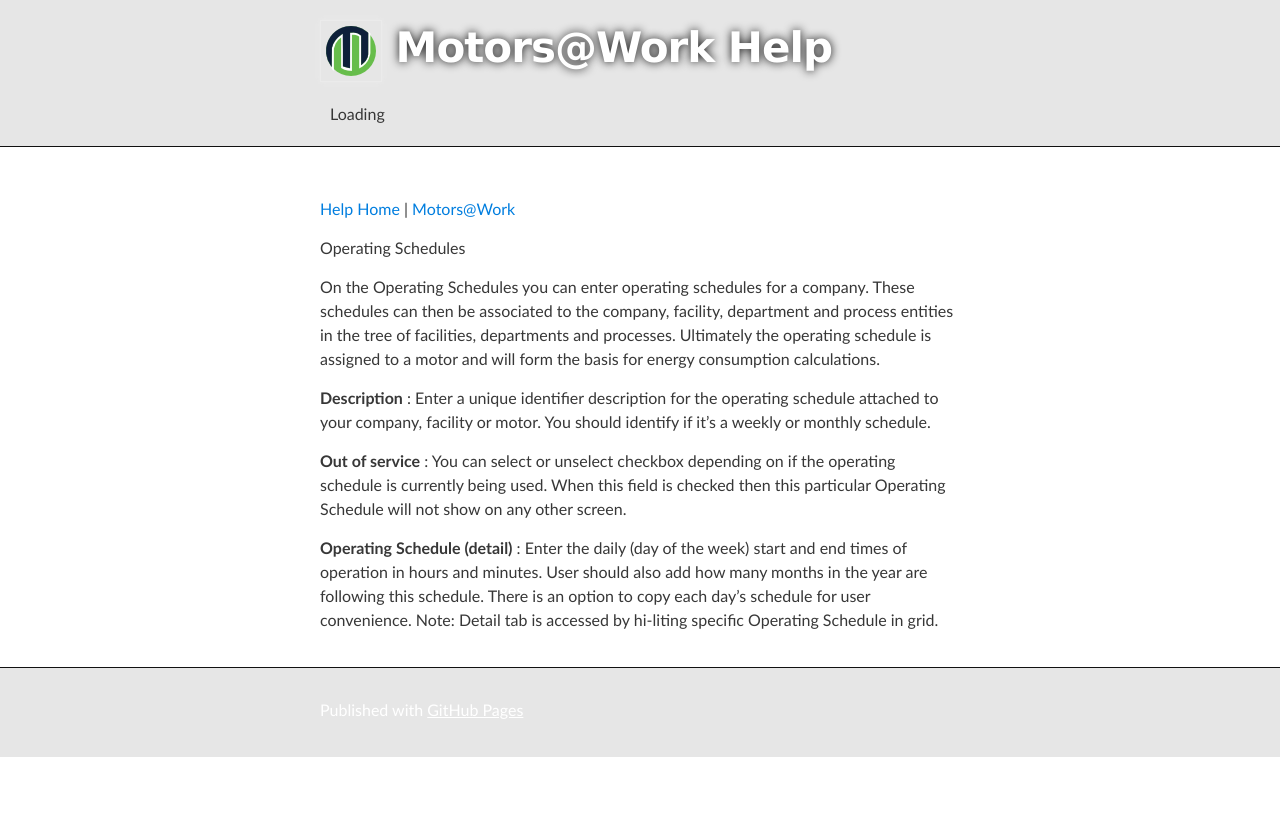
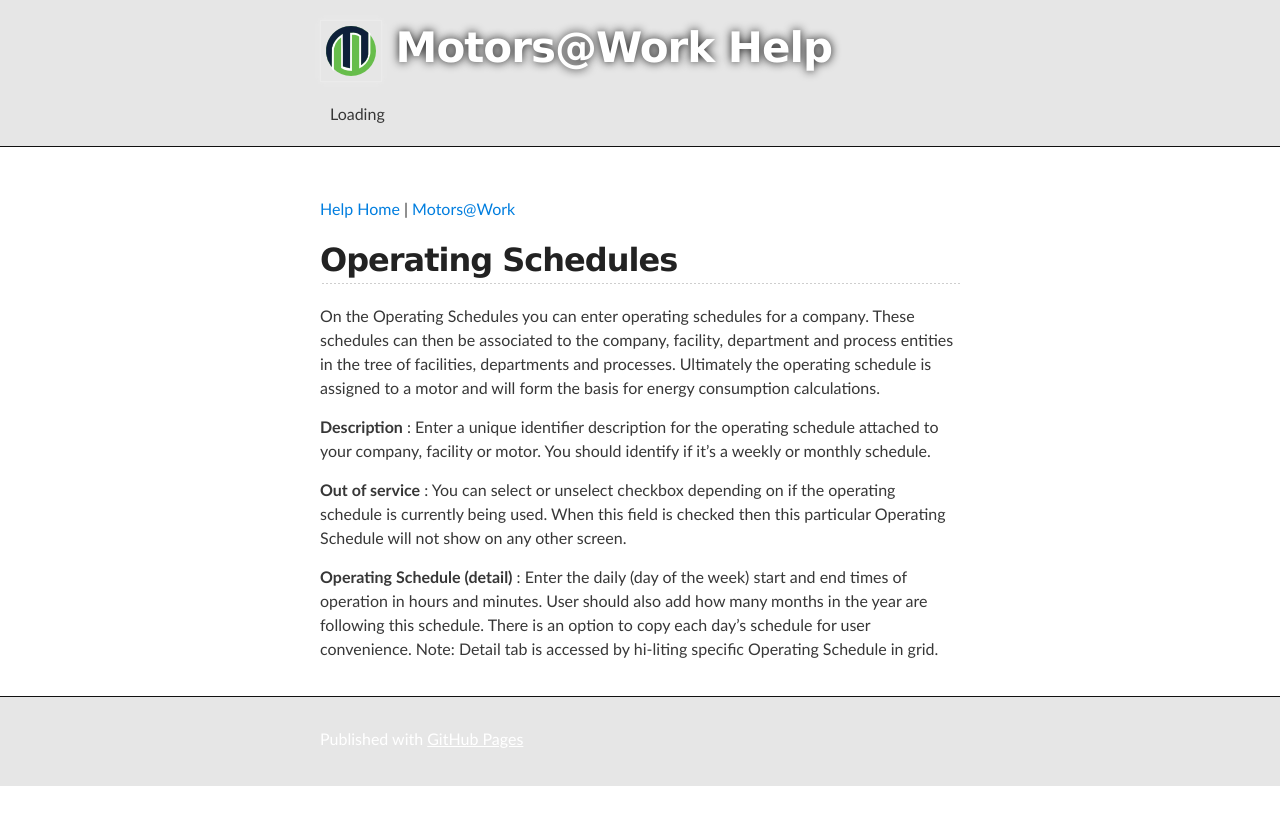
Before and after one commit to DeepakSirsath/assetsustainability.github.io, a Jekyll site: the page built from content/setup_overview/operating_schedules.md, in a window 1280 px wide. Shown: the top 825 px of the page. Built offline with Jekyll 4.4.1, drawn with Linux system fonts in a browser that asks for light colours; comment, search, counter and statistics services are not loaded.

```diff
--- a/content/setup_overview/operating_schedules.md
+++ b/content/setup_overview/operating_schedules.md
@@ -8,7 +8,7 @@ tags:
 - operating-schedules
 ---
 
-Operating Schedules
+## **Operating Schedules**
 
 On the Operating Schedules you can enter operating schedules for a company. These schedules can then be associated to the company, facility, department and process entities in the tree of facilities, departments and processes. Ultimately the operating schedule is assigned to a motor and will form the basis for energy consumption calculations.
 
```
